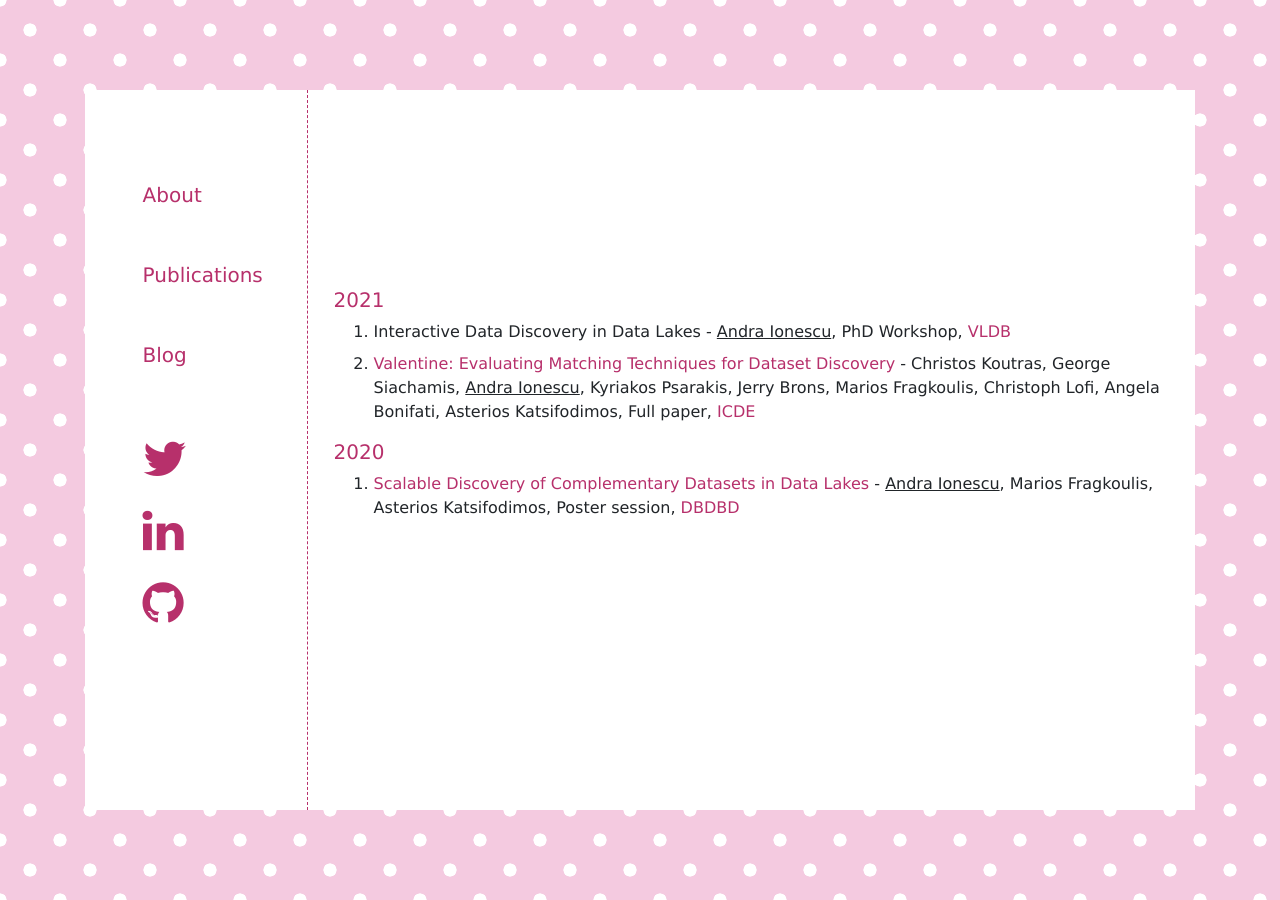
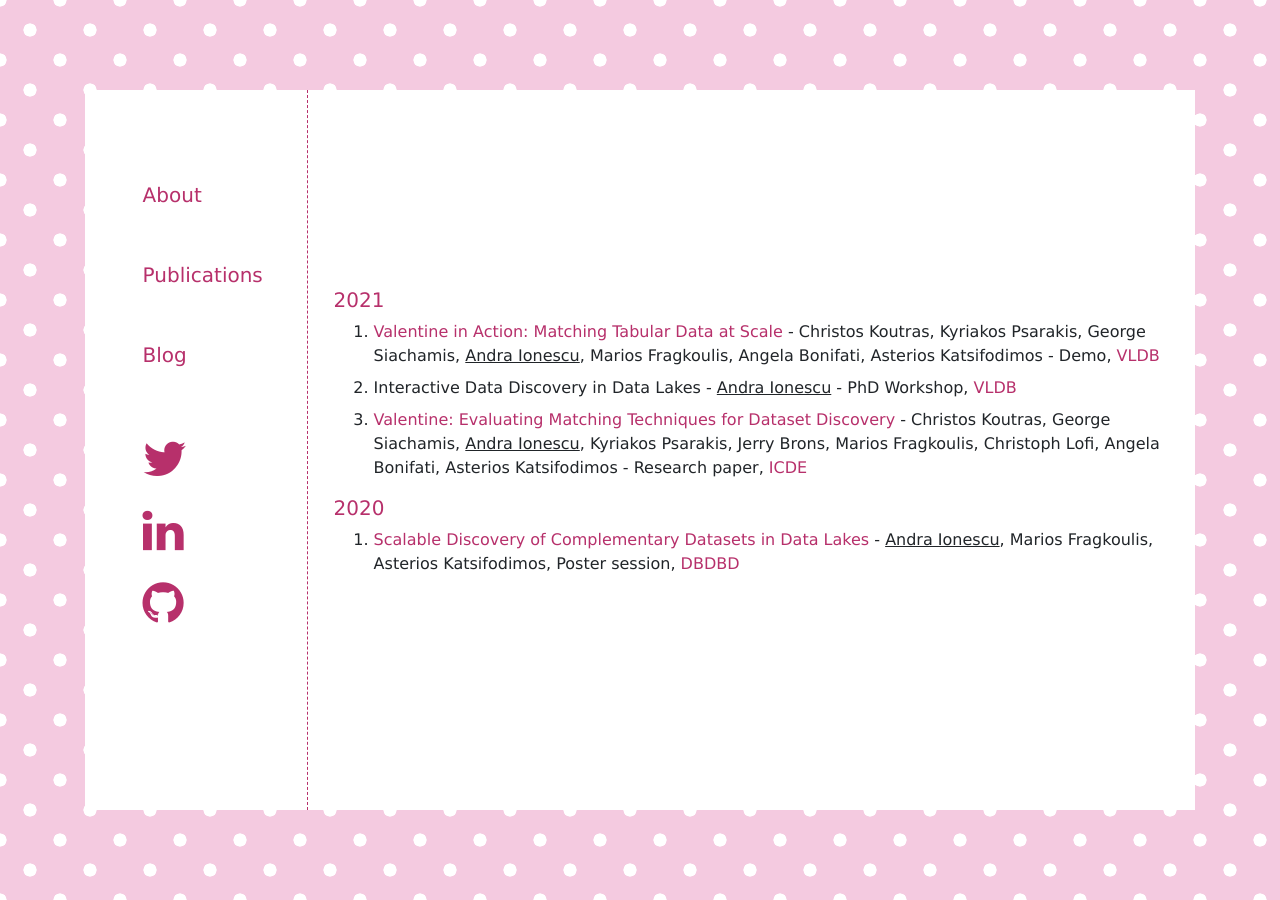
Before and after one commit to AndraIonescu/andradenisionescu.github.io, a Jekyll site: the page built from publications.html, in a window 1280 px wide. Built offline with Jekyll 4.4.1, drawn with Linux system fonts in a browser that asks for light colours; nearby versions of some CDN libraries.

Commit message:
Updated publications list

```diff
--- a/publications.html
+++ b/publications.html
@@ -7,10 +7,19 @@ title: Publications
     <h5 class="pink-font">2021</h5>
     <ol>
         <li class="mb-2">
-<!--            <a href="https://delftdata.github.io/valentine/" target="_blank">-->
-                Interactive Data Discovery in Data Lakes
-<!--            </a>-->
-            - <span class="author">Andra Ionescu</span>, PhD Workshop,
+            <a href="http://vldb.org/pvldb/vol14/p2871-koutras.pdf" target="_blank">
+                Valentine in Action: Matching Tabular Data at Scale
+            </a>
+            - Christos Koutras, Kyriakos Psarakis, George Siachamis,
+            <span class="author">Andra Ionescu</span>, Marios Fragkoulis, Angela Bonifati, Asterios Katsifodimos - Demo,
+            <span class="pink-font">VLDB</span>
+        </li>
+
+        <li class="mb-2">
+            <!--            <a href="https://delftdata.github.io/valentine/" target="_blank">-->
+            Interactive Data Discovery in Data Lakes
+            <!--            </a>-->
+            - <span class="author">Andra Ionescu</span> - PhD Workshop,
             <span class="pink-font">VLDB</span>
         </li>
 
@@ -18,8 +27,8 @@ title: Publications
             <a href="https://delftdata.github.io/valentine/" target="_blank">
                 Valentine: Evaluating Matching Techniques for Dataset Discovery
             </a>
-            - Christos Koutras, George Siachamis, <span class="author">Andra Ionescu</span>, Kyriakos Psarakis, Jerry Brons,
-            Marios Fragkoulis, Christoph Lofi, Angela Bonifati, Asterios Katsifodimos, Full paper,
+            - Christos Koutras, George Siachamis, <span class="author">Andra Ionescu</span>, Kyriakos Psarakis, Jerry
+            Brons, Marios Fragkoulis, Christoph Lofi, Angela Bonifati, Asterios Katsifodimos - Research paper,
             <span class="pink-font">ICDE</span>
         </li>
     </ol>
```
